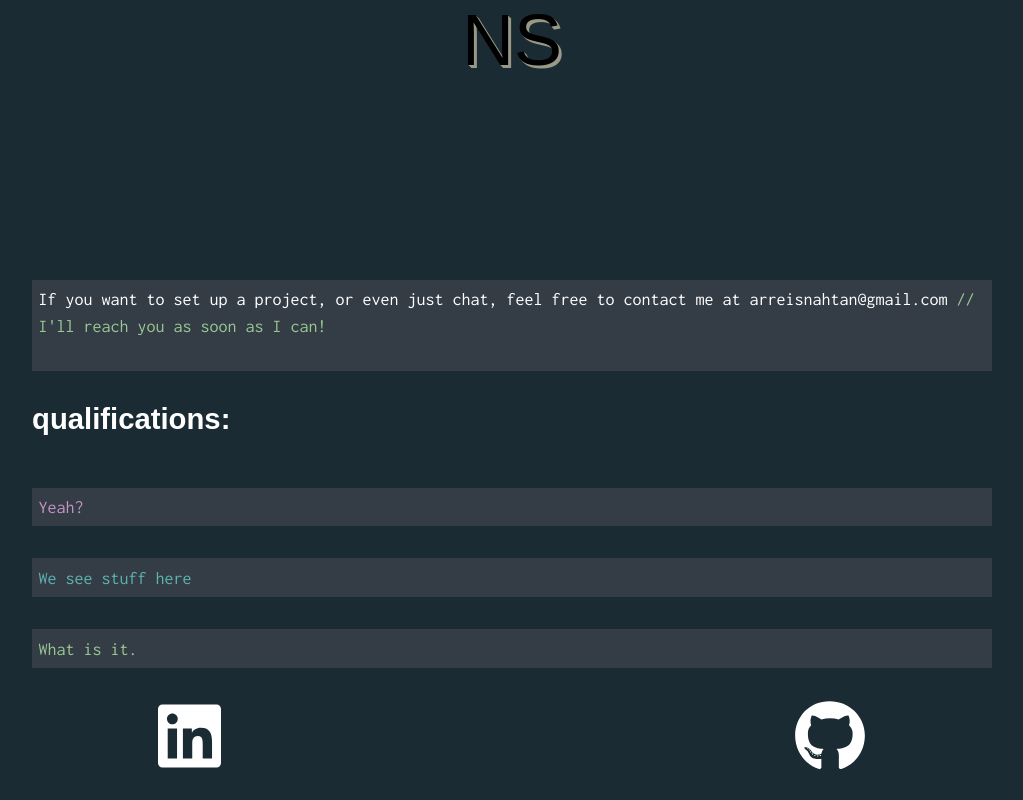
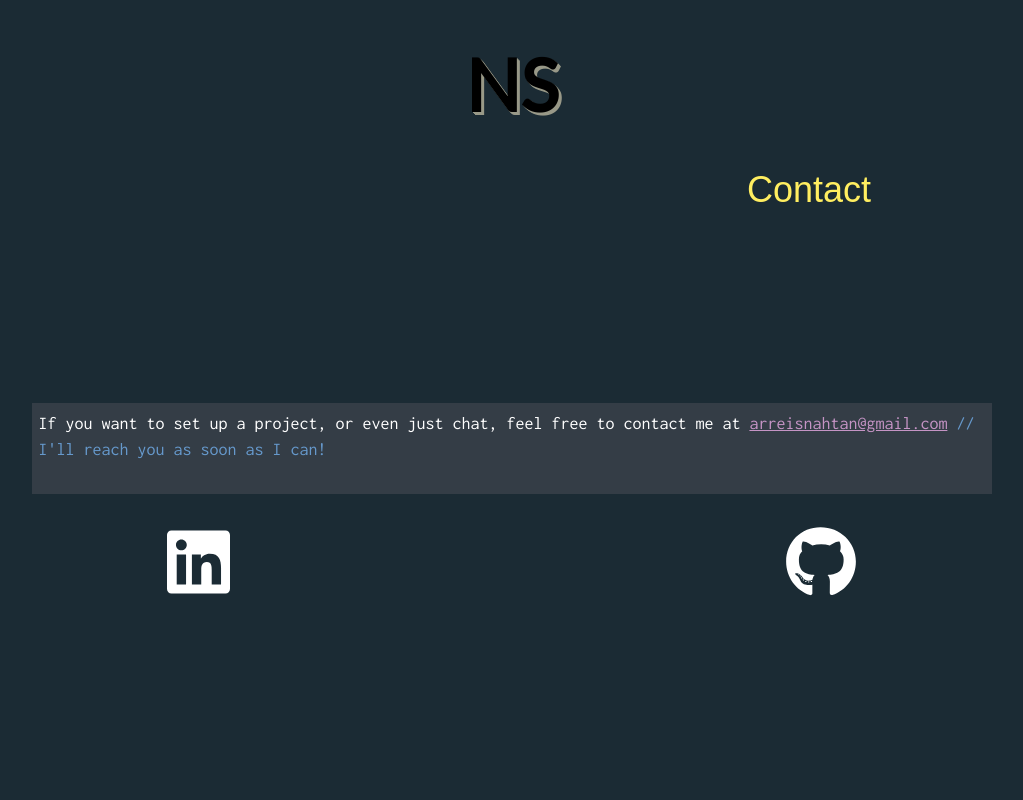
Before and after one commit to nathSierra/portfolio, a Gatsby site: page /contact in a window 1280 px wide. Shown: the whole page, without its empty margins (128-1151 px from the left). Built offline with nearby package versions, Linux system fonts and the light colour scheme; Gatsby itself is replaced by a stand-in of ours.

Commit message:
current contact page finished

```diff
--- /dev/null
+++ b/src/components/Highlight.js
@@ -0,0 +1,7 @@
+import Styled from 'styled-components';
+
+const Highlight = Styled.span`
+  color: ${props => props.inputColor || 'grey'};
+`
+
+export default Highlight;
--- a/src/components/snippet.js
+++ b/src/components/snippet.js
@@ -9,6 +9,10 @@ const Snippet = Styled.div`
   font-family: 'Inconsolata', monospace;
   margin-bottom: 4vh;
   padding: 0.5vw;
+  &::selection {
+    background-color: red;
+    /* caret-color: red; */
+  }
 
 `
 
--- a/src/layout/footer.js
+++ b/src/layout/footer.js
@@ -23,7 +23,7 @@ export const Footer = Styled.footer`
   display: flex;
   justify-content: space-around;
   align-items: center;
-
+  padding-bottom: 2rem;
   font-size: 4rem
 `
 
--- a/src/layout/header.js
+++ b/src/layout/header.js
@@ -4,21 +4,48 @@ import { Link } from 'gatsby';
 import Styled from 'styled-components';
 import Colors from '../constants/Colors';
 
+const NavLink = Styled(Link)`
+  display: flex;
+  text-decoration: none;
+  align-self: flex-end;
+  font-size: 2rem;
+
+  &:hover{
+    text-decoration: underline;
+  }
+  padding-right: 2rem;
+`
+
 const Header = Styled.header`
+  max-width: 790px;
   display: flex;
   margin: 0 auto;
+  flex-direction: column;
   align-items: center;
   justify-content: center;
   min-height: 9vh;
   margin-bottom: 200px;
-  text-shadow: 1px 1px 0 #998, 2px 2px 0 #998, 3px 3px 0 #998;
+`
+
+const Title = Styled.h1`
+  display: flex;
+  text-shadow: ${props => {
+    const location = props.location.pathname;
+    if (location === '/contact') {
+      return `1px 1px 0 #998, 2px 2px 0 #998, 3px 3px 0 #998`;
+    } else {
+      return '1px 1px 0 #998, 2px 2px 0 #998, 3px 3px 0 #998';
+    }
+  }};
+  transition: text-shadow 0.3s ease;
+  font-family: 'Lato';
   &:hover {
     text-shadow: ${props => {
     const location = props.location.pathname;
     if (location === '/contact') {
-      return '1px 1px 0 yellow, 2px 2px 0 yellow, 3px 3px 0 yellow';
+      return `1px 1px 0 ${Colors.blue}, 2px 2px 0 ${Colors.blue}, 3px 3px 0 ${Colors.blue}`;
     } else {
-      return '1px 1px 0 white, 2px 2px 0 white, 3px 3px 0 white'
+      return '1px 1px 0 white, 2px 2px 0 white, 3px 3px 0 white';
     }
   }}}
   a {
@@ -32,6 +59,7 @@ const Header = Styled.header`
 export default props => (
   <Header location={props.location}>
     {console.log(props)}
+    <Title location={props.location}>
       <Link
         to="/"
         style={{
@@ -46,9 +74,18 @@ export default props => (
           color: 'black',
         }}
       >
-
         {props.children}
       </Link>
+    </Title>
+    <NavLink
+      to="/contact"
+      style={{
+        color: `${Colors.primary}`
+      }}
+      activeStyle={{
+        color: `${Colors.yellow}`
+      }}
+    >Contact</NavLink>
   </Header>
 )
 
--- a/src/layout/layout.js
+++ b/src/layout/layout.js
@@ -29,6 +29,11 @@ export const Container = Styled.div`
   font-family: 'Fira Sans', sans-serif;
 `
 
+const WidthRestrictor = Styled.div`
+  max-width: 960;
+  padding: 1rem;
+`
+
 const Layout = ({ children, location }) => {
   const data = useStaticQuery(graphql`
     query SiteTitleQuery {
@@ -43,10 +48,12 @@ const Layout = ({ children, location }) => {
   return (
     <>
       <Container>
-        <Header location={location}>NS</Header>
-        {console.log(location)}
-        <Main>{children}</Main>
-        <FooterRow />
+        <WidthRestrictor>
+          <Header location={location}>NS</Header>
+          {console.log(location)}
+          <Main>{children}</Main>
+          <FooterRow />
+        </WidthRestrictor>
       </Container>
     </>
   )
--- a/src/pages/contact.js
+++ b/src/pages/contact.js
@@ -1,35 +1,20 @@
 import React from "react"
-// import { Link } from "gatsby"
+
 
 import Layout from "../layout/layout"
 import SEO from "../components/seo"
 import Snippet from "../components/Snippet"
-import Styled from 'styled-components';
+import Highlight from '../components/Highlight'
 
 import Colors from '../constants/Colors'
-
-const Highlight = Styled.span`
-  color: ${props => props.inputColor || 'grey'};
-  &:hover {
-    color: ${props => props.hover || 'white'}
-  }
-`
 
 const ContactPage = ({location}) => (
   <Layout location ={location}>
     <SEO title="Contact" />
 
     <Snippet>
-      <p>If you want to set up a project, or even just chat, feel free to contact me at arreisnahtan@gmail.com <Highlight inputColor={Colors.primary} hover={Colors.yellow}>// I'll reach you as soon as I can!</Highlight></p>
+      <p>If you want to set up a project, or even just chat, feel free to contact me at <a href='mailto:arreisnahtan@gmail.com' style={{color: `${Colors.purple}`}}>arreisnahtan@gmail.com</a> <Highlight inputColor={Colors.blue}>// I'll reach you as soon as I can!</Highlight></p>
     </Snippet>
-    <h2>qualifications:</h2>
-    <br></br>
-    <Snippet inputColor={Colors.purple}>
-      Yeah?
-    </Snippet>
-    <Snippet inputColor={Colors.seafoam}>We see stuff here</Snippet>
-    <Snippet inputColor={Colors.primary}>What is it.</Snippet>
-
   </Layout >
 )
 
```
Also changed, not shown: src/pages/index.js (+3 -9 lines). Lines whose indentation alone changed are shown as unchanged.
